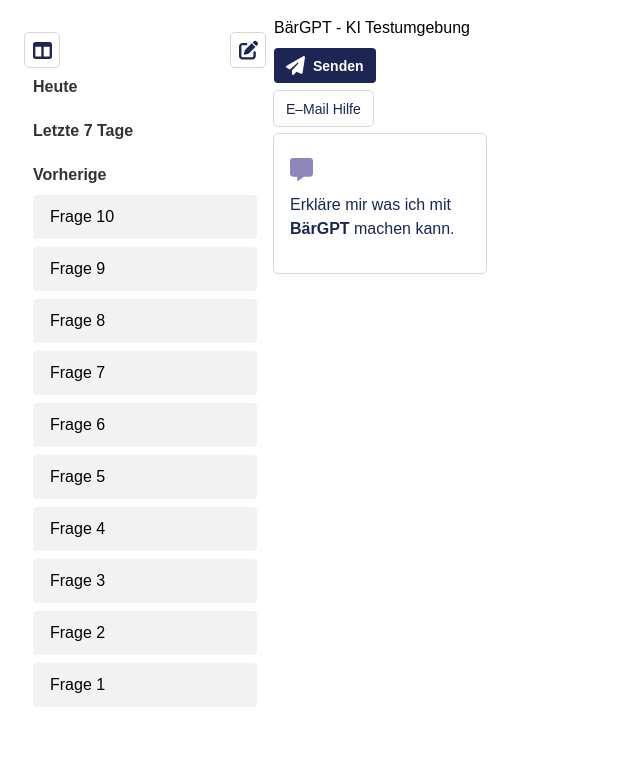
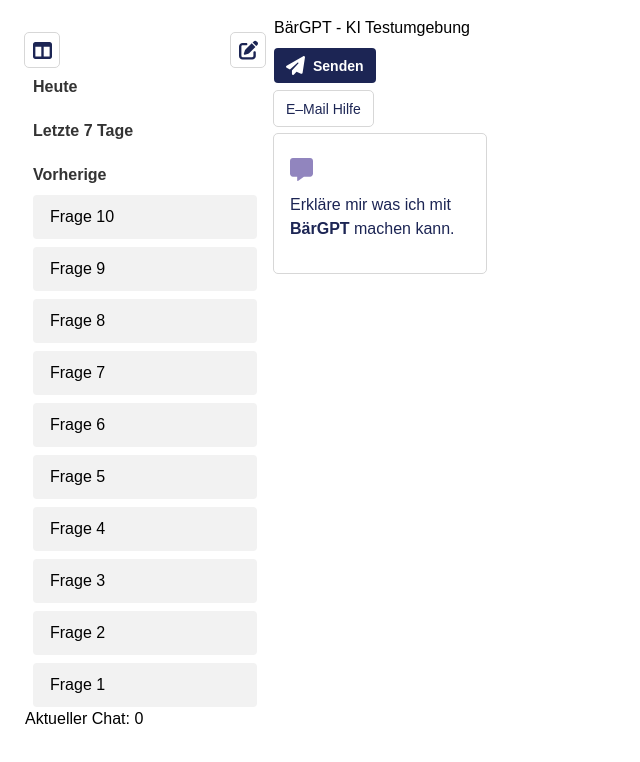
Before and after one commit to technologiestiftung/ber-gpt-frontend, a React (Vite) app: page / in a window 1280 px wide. Shown: the top 762 px of the page, without its empty margins (0-640 px from the left). Built offline with nearby package versions, Linux system fonts and the light colour scheme.

Commit message:
feat: zustand store for chat history

```diff
--- a/package.json
+++ b/package.json
@@ -14,7 +14,8 @@
 	"dependencies": {
 		"date-fns": "3.6.0",
 		"react": "^18.3.1",
-		"react-dom": "^18.3.1"
+		"react-dom": "^18.3.1",
+		"zustand": "4.5.4"
 	},
 	"devDependencies": {
 		"@technologiestiftung/eslint-config": "0.2.0",
--- a/src/App.tsx
+++ b/src/App.tsx
@@ -3,12 +3,12 @@ import { PrimaryButton } from "./components/buttons/primary-button";
 import { SecondaryButton } from "./components/buttons/secondary-button";
 import { ChatBoxButton } from "./components/buttons/chat-box-button";
 import { ChatIcon } from "./components/icons/chat-icon";
-import { Sidebar } from "./components/sidebar/sidebar";
+import { Historybar } from "./components/historybar/history-bar";
 
 export function App() {
 	return (
 		<div className="flex flex-row p-4 font-arial">
-			<Sidebar />
+			<Historybar />
 			<div>
 				<h1 aria-label="button">BärGPT - KI Testumgebung</h1>
 				<PrimaryButton
--- a/src/components/sidebar/sidebar.tsx
+++ b/src/components/historybar/history-bar.tsx
@@ -1,65 +1,76 @@
-import React, { useMemo, useState } from "react";
+import React, { useEffect, useMemo, useState } from "react";
 import { IconButton } from "../buttons/icon-button";
 import { SidebarIcon } from "../icons/sidebar-icon";
 import { NewChatIcon } from "../icons/new-chat-icon";
 import { subDays } from "date-fns";
 import { HistoryGroup } from "./history-group";
+import { useHistoryStore } from "./history-store";
 
-export const Sidebar: React.FC = () => {
+export const Historybar: React.FC = () => {
 	const [isOpen, setIsOpen] = useState(false);
 
-	const chatHistory = [
+	const { chatHistory, setChatHistory, currentChatID } = useHistoryStore();
+
+	const chatHistoryData = useMemo(
+		() => [
 			{
-			id: 1,
+				id: 10,
 				name: "Frage 10",
 				timestamp: "2024-07-24",
 			},
 			{
-			id: 2,
+				id: 9,
 				name: "Frage 9",
 				timestamp: "2024-07-22",
 			},
 			{
-			id: 3,
+				id: 8,
 				name: "Frage 8",
 				timestamp: "2024-07-22",
 			},
 			{
-			id: 4,
+				id: 7,
 				name: "Frage 7",
 				timestamp: "2024-07-07",
 			},
 			{
-			id: 5,
+				id: 6,
 				name: "Frage 6",
 				timestamp: "2024-07-04",
 			},
 			{
-			id: 6,
+				id: 5,
 				name: "Frage 5",
 				timestamp: "2024-07-04",
 			},
 			{
-			id: 7,
+				id: 4,
 				name: "Frage 4",
 				timestamp: "2024-07-01",
 			},
 			{
-			id: 8,
+				id: 3,
 				name: "Frage 3",
 				timestamp: "2024-06-08",
 			},
 			{
-			id: 9,
+				id: 2,
 				name: "Frage 2",
 				timestamp: "2024-06-05",
 			},
 			{
-			id: 10,
+				id: 1,
 				name: "Frage 1",
 				timestamp: "2024-06-01",
 			},
-	];
+		],
+		[],
+	);
+
+	useEffect(() => {
+		setChatHistory(chatHistoryData);
+		localStorage.removeItem("chat-history");
+	}, [chatHistoryData]);
 
 	const today = new Date();
 	const sevenDaysAgo = useMemo(() => subDays(today, 7), [today]);
@@ -130,6 +141,7 @@ export const Sidebar: React.FC = () => {
 					<HistoryGroup key={label} label={label} chats={chats} />
 				))}
 			</div>
+			Aktueller Chat: {currentChatID}
 		</aside>
 	);
 };
--- a/src/components/sidebar/history-entry.tsx
+++ b/src/components/historybar/history-entry.tsx
@@ -1,14 +1,18 @@
 import React from "react";
+import { useHistoryStore } from "./history-store";
 
 interface HistoryEntryProps {
 	name: string;
+	id: number;
 }
 
-export const HistoryEntry: React.FC<HistoryEntryProps> = ({ name }) => {
+export const HistoryEntry: React.FC<HistoryEntryProps> = ({ name, id }) => {
+	const { setCurrentChatID } = useHistoryStore();
+
 	return (
 		<button
 			className="h-11 w-full rounded border border-transparent bg-light-grey px-4 text-start hover:border-mid-grey active:border-mid-grey active:bg-white"
-			onClick={() => {}}
+			onClick={() => setCurrentChatID(id)}
 		>
 			{name}
 		</button>
--- a/src/components/sidebar/history-group.tsx
+++ b/src/components/historybar/history-group.tsx
@@ -2,6 +2,7 @@ import React from "react";
 import { HistoryEntry } from "./history-entry";
 
 interface Chat {
+	id: number;
 	name: string;
 	timestamp: string;
 }
@@ -18,7 +19,7 @@ export const HistoryGroup: React.FC<HistoryGroupProps> = ({ label, chats }) => {
 				{label}
 			</div>
 			{chats.map((chat) => (
-				<HistoryEntry key={chat.timestamp} name={chat.name} />
+				<HistoryEntry key={chat.id} name={chat.name} id={chat.id} />
 			))}
 		</div>
 	);
--- /dev/null
+++ b/src/components/historybar/history-store.ts
@@ -0,0 +1,29 @@
+import { create } from "zustand";
+import { persist } from "zustand/middleware";
+
+interface HistoryEntryType {
+	id: number;
+	name: string;
+	timestamp: string;
+}
+
+interface HistoryStore {
+	chatHistory: HistoryEntryType[];
+	setChatHistory: (history: HistoryEntryType[]) => void;
+	currentChatID: number;
+	setCurrentChatID: (chat: number) => void;
+}
+
+export const useHistoryStore = create(
+	persist<HistoryStore>(
+		(set) => ({
+			chatHistory: [],
+			setChatHistory: (chatHistory: HistoryEntryType[]) => set({ chatHistory }),
+			currentChatID: 0,
+			setCurrentChatID: (chat: number) => set({ currentChatID: chat }),
+		}),
+		{
+			name: "chat-history",
+		},
+	),
+);
```
Also changed, not shown: 1 other file (tests, documents, lock files or other folders). Lines whose indentation alone changed are shown as unchanged.
